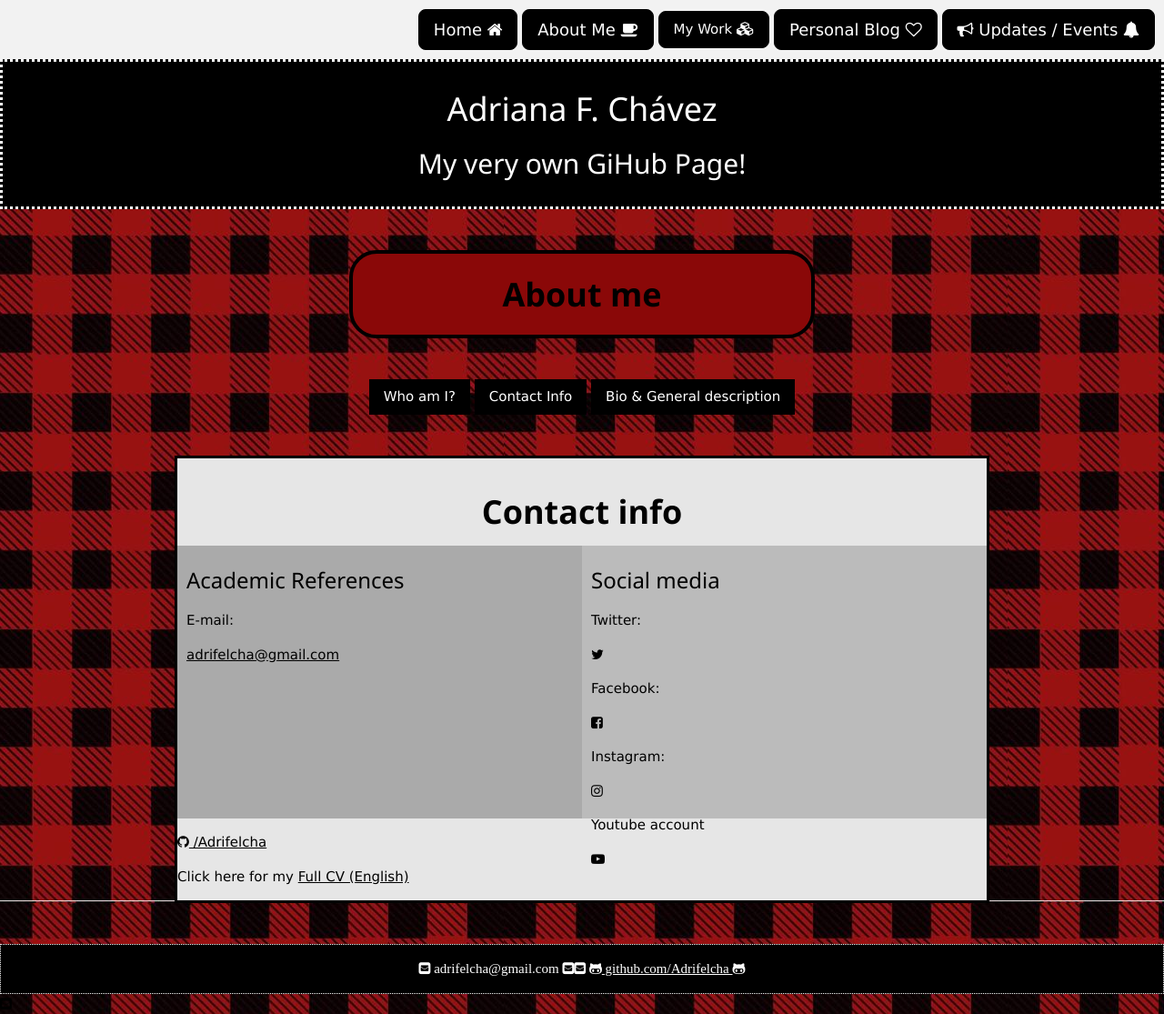
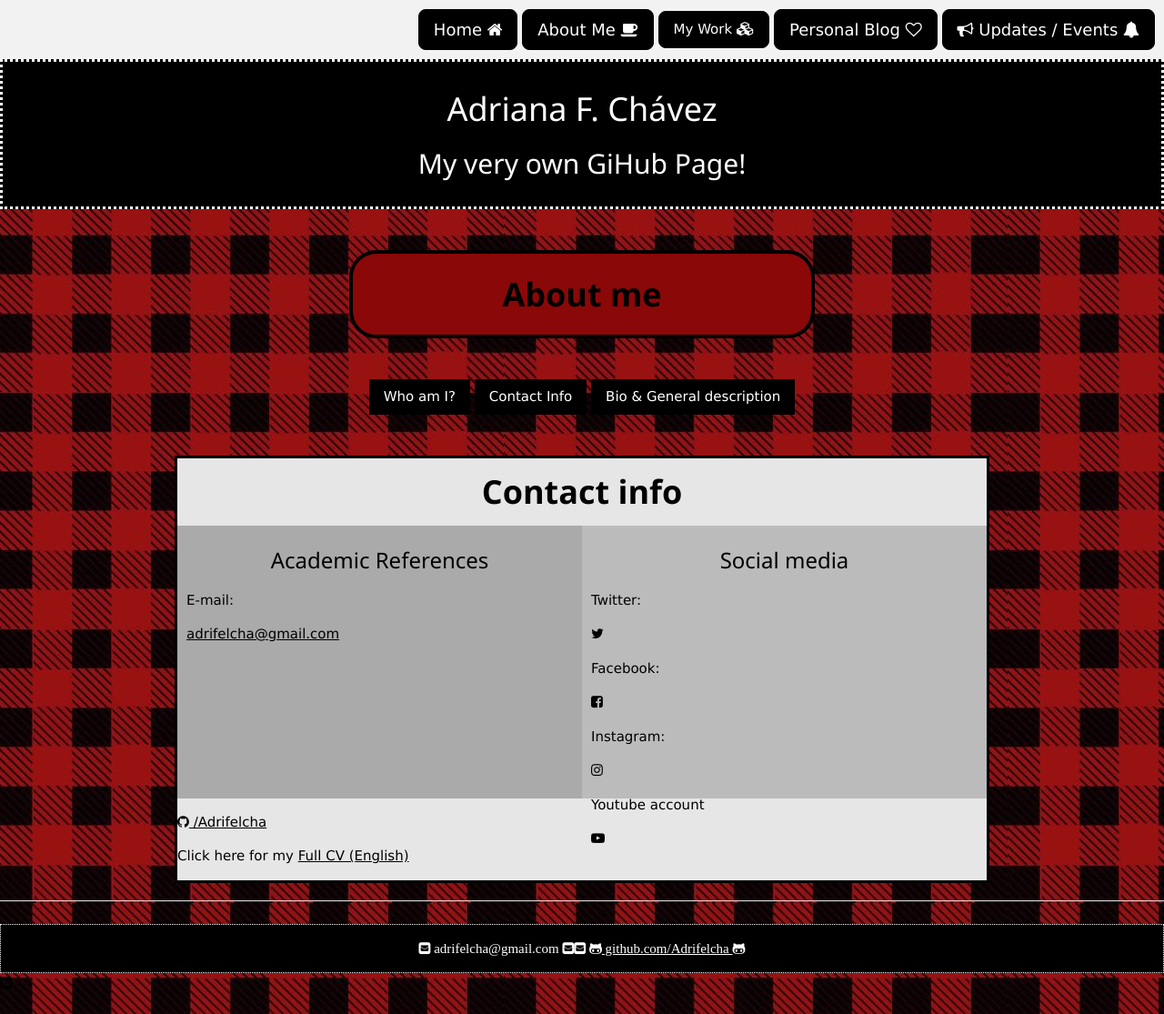
Before and after one commit to Adrifelcha/Adrifelcha-github.io, a Jekyll site: the page built from about/contact.html, in a window 1280 px wide. Shown: the whole page at 91% size. Built offline with Jekyll 4.4.1, drawn with Linux system fonts in a browser that asks for light colours.

Commit message:
Update contact.html

```diff
--- a/about/contact.html
+++ b/about/contact.html
@@ -17,19 +17,19 @@
 
 		<br><br>
 		<div class="container">
-		<br>
+
 			<center><h1><b>Contact info</b></h1></center>
 
 		<div class="row">
   			<div class="column" style="background-color:#aaa;">
-				<h3>Academic References</h3>
+				<h3 style="text-align:center;">Academic References</h3>
     				<p>E-mail:</p>
 				<a class='link' href="adrifelcha@gmail.com">adrifelcha@gmail.com </a>
 
 
   			</div>
   			<div class="column" style="background-color:#bbb;">
-    				<h3>Social media</h3>
+    				<h3 style="text-align:center;">Social media</h3>
     				<p>Twitter:</p>
 				<i class="fa fa-twitter" aria-hidden="true"></i>
 				<p>Facebook:</p>
```
